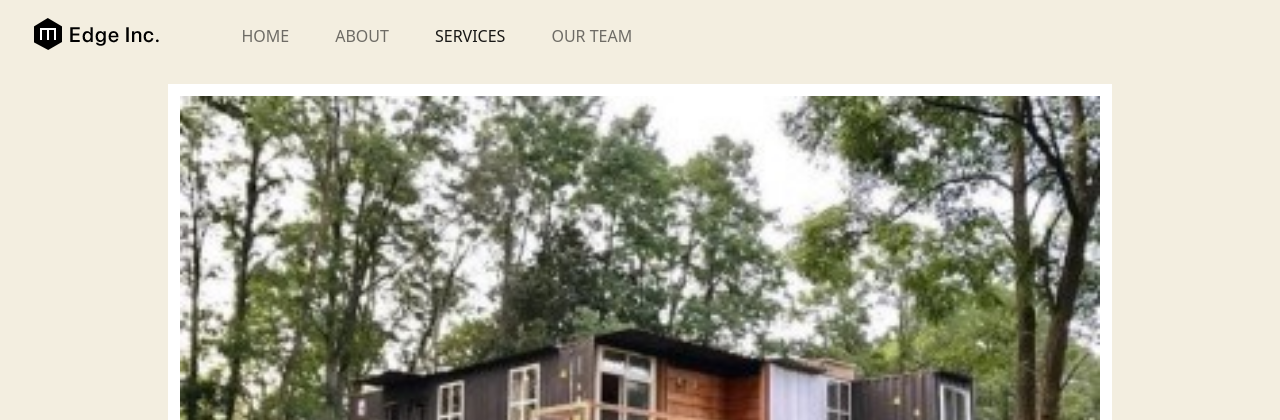
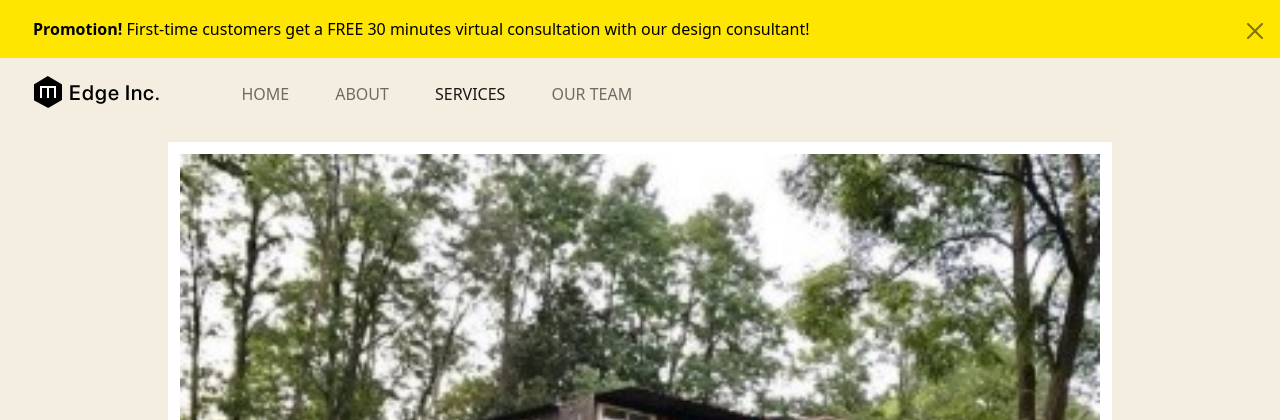
Before and after one commit to designerlinak/SMC_WebDesign3, a PHP site: page /homework/services.html in a window 1280 px wide. Shown: the top 420 px of the page. Run offline with PHP 8.4, Linux system fonts and the light colour scheme.

Commit message:
Update on homework

```diff
--- a/week06/homework/css/home-styles.css
+++ b/week06/homework/css/home-styles.css
@@ -376,6 +376,7 @@ p {
     .display-2 {
         font-size: 2.5rem;
         width: 280px;
+        margin-top: 3rem;
     }
 
 }
--- a/week06/homework/css/services-styles.css
+++ b/week06/homework/css/services-styles.css
@@ -243,6 +243,29 @@ button, input, optgroup, select, textarea {
     background-color: #fffd92;
 }
 
+.alert-dark {
+    color: black;
+    background-color: #FFE600;
+}
+
+.alert {
+    position: relative;
+    padding: 1rem 3rem 1rem 1rem;
+    margin-bottom: 0rem;
+    border: 1px solid transparent;
+    border-radius: 0rem;
+}
+
+.alert-dismissible .btn-close {
+    position: absolute;
+    top: 0;
+    right: 0;
+    z-index: 2;
+    padding: 0.2rem 0.5rem;
+}
+
+
+
 
 
 @media (min-width: 480px) {
@@ -378,6 +401,10 @@ button, input, optgroup, select, textarea {
         border-top: 1.5rem solid #B75CFF;
     }
 
+    .alert {
+        padding: 1rem 3rem 1rem 1rem;
+    }
+
 
 }
 
@@ -444,6 +471,10 @@ button, input, optgroup, select, textarea {
         height: 55px;
     }
 
+    .alert {
+        padding: 1rem 3rem 1rem 1.5rem;
+    }
+
 }
 
 
@@ -480,6 +511,24 @@ button, input, optgroup, select, textarea {
         padding: 1rem 1rem .5rem 2rem;
     }
 
+    .alert {
+        padding: 1rem 3rem 1rem 2rem;
+    }
+
+
+
+}
+
+
+@media (min-width: 835px) {
+    .alert-dismissible .btn-close {
+        position: absolute;
+        top: 0;
+        right: 0;
+        z-index: 2;
+        padding: 0.2rem 0.5rem;
+        margin-top: 1.2rem;
+    }
 
 
 }
--- a/week06/homework/index.html
+++ b/week06/homework/index.html
@@ -177,7 +177,7 @@
                 console.log($);
                 setTimeout(function(){
                     $("#exampleModal").modal("show");
-                }, 2000);
+                }, 5000);
             });
         </script>
 
--- a/week06/homework/services.html
+++ b/week06/homework/services.html
@@ -19,6 +19,12 @@
 
     <body>
         <header>
+            <!-- ALERT -->
+            <div class="alert alert-dark alert-dismissible fade show" role="alert">
+                <strong>Promotion!</strong> First-time customers get a FREE 30 minutes virtual consultation with our design consultant!
+                <button type="button" class="btn-close" data-bs-dismiss="alert" aria-label="Close"></button>
+            </div>
+
             <!-- TOP NAVBAR -->
             <nav class="navbar navbar-expand-lg navbar-light">
                 <div class="container-fluid">
```
